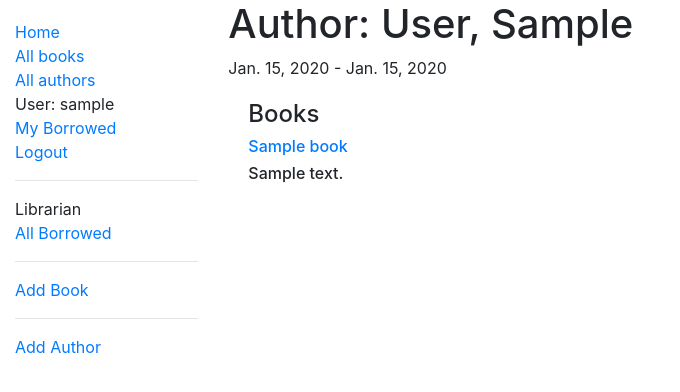
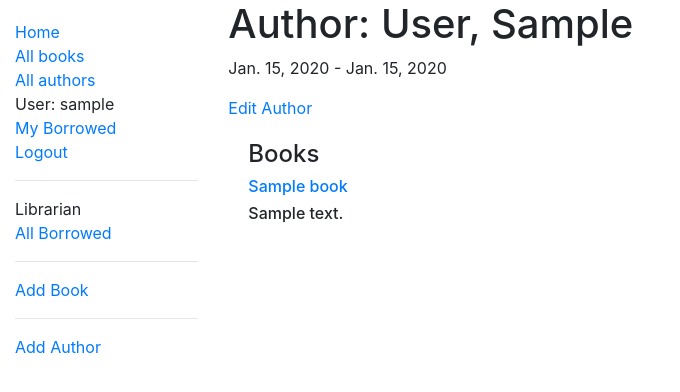
Before and after one commit to ChegeBryan/local-library, a Django app: template catalog/templates/catalog/author_detail.html in a window 1280 px wide. Shown: the top 392 px of the page, without its empty margins (0-680 px from the left). Run offline with Django 3.2, Linux system fonts and the light colour scheme; the template is opened without the code that fills it: values that come from a table or form of the project are taken from there, others are empty; a user stored in the database is signed in; tables that the repository leaves empty hold one stand-in row (values such as "Sample post"); some libraries are stand-ins or nearby versions.

Commit message:
🖇  Add URL to edit author details

```diff
--- a/catalog/templates/catalog/author_detail.html
+++ b/catalog/templates/catalog/author_detail.html
@@ -4,6 +4,10 @@
 <h1>Author: {{ author }}</h1>
 
 <p>{{ author.date_of_birth|default_if_none:' ' }} - {{ author.date_of_death|default_if_none:' ' }}</p>
+
+{% if perms.catalog.can_mark_returned %}
+<a href="{% url 'author-update' author.pk %}">Edit Author</a>
+{% endif %}
 
 <div style="margin-left:20px;margin-top:20px">
   <h4>Books</h4>
--- a/catalog/templates/catalog/author_list.html
+++ b/catalog/templates/catalog/author_list.html
@@ -6,7 +6,10 @@
 <ul>
   {% for author in author_list %}
   <li>
-    <a href="{% url 'author-detail' author.pk %}">{{ author }} ({{ author.date_of_birth|default_if_none:"" }} - {{ author.date_of_death|default_if_none:"" }})
+    <a href="{% url 'author-detail' author.pk %}">{{ author }} ({{ author.date_of_birth|default_if_none:"" }} - {{ author.date_of_death|default_if_none:"" }})</a>
+    {% if perms.catalog.can_mark_returned %}
+     - <a href="{% url 'author-update' author.pk %}">Edit</a>
+    {% endif %}
   </li>
   {% empty %}
   <p>No authors yet to be registered.</p>
```
